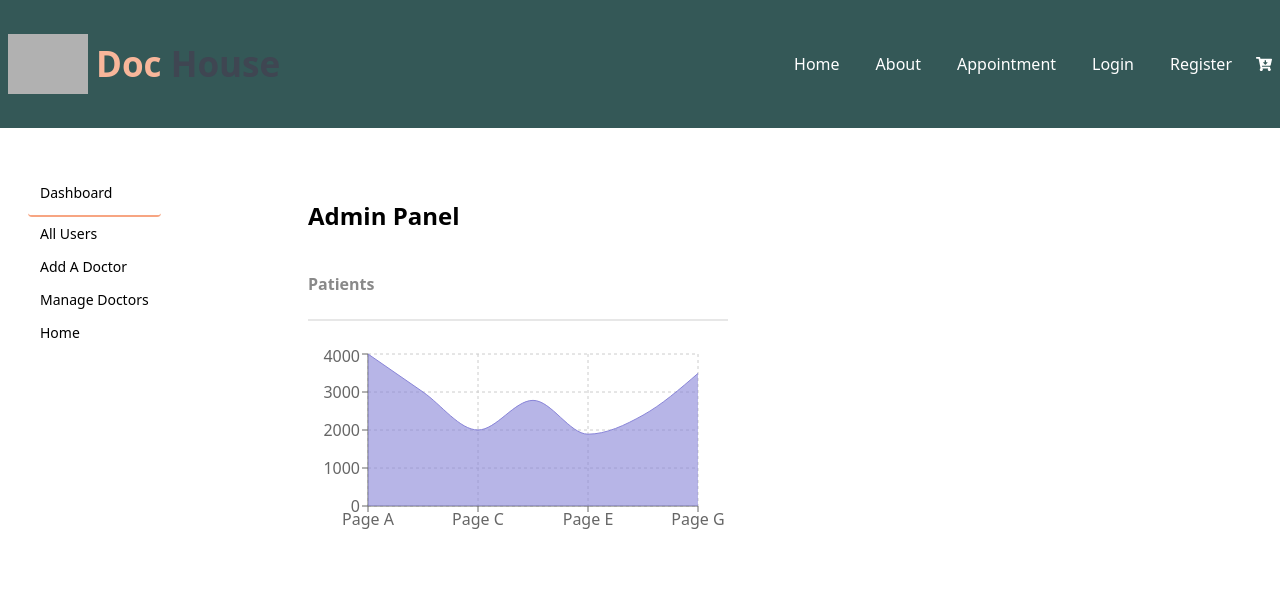
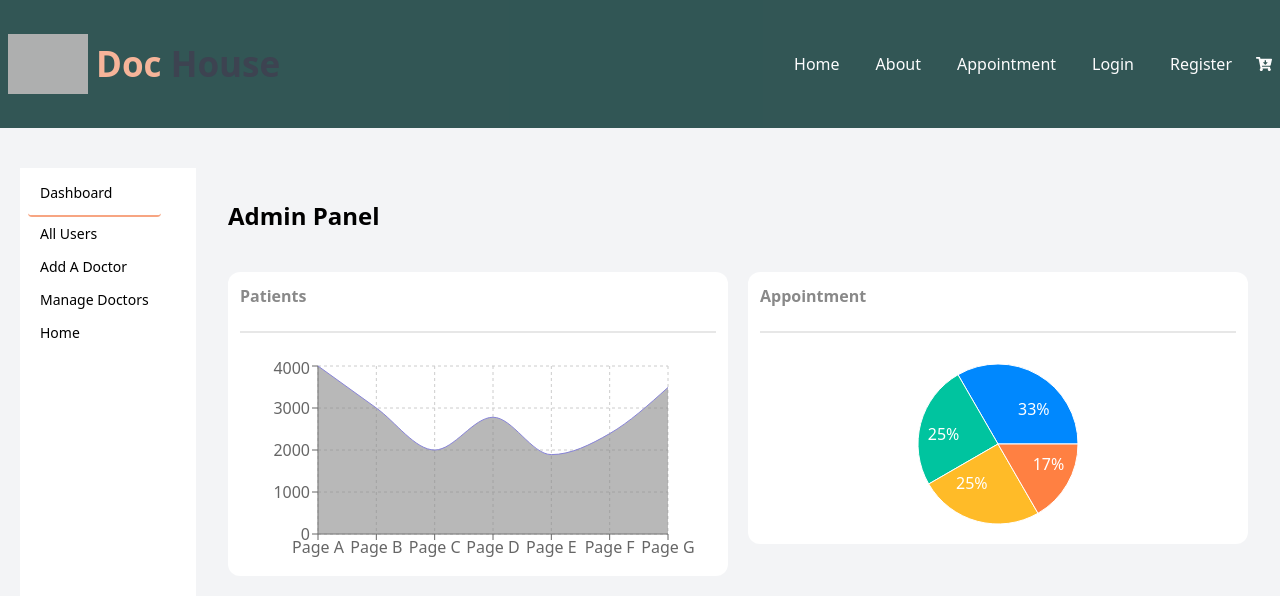
Before and after one commit to Salehchy46/doctors-house-client, a React (Vite) app: page /dashboard/addashboard in a window 1280 px wide. Shown: the top 596 px of the page. Built offline with nearby package versions, Linux system fonts and the light colour scheme; grey boxes are pictures that could not be loaded.

Commit message:
pie chart of appoint ment added

```diff
--- a/src/layouts/Dashboard.tsx
+++ b/src/layouts/Dashboard.tsx
@@ -7,9 +7,9 @@ const Dashboard: React.FC = () => {
     const isAdmin = true;
 
     return (
-        <div className='bg-white'>
+        <div className='bg-gray-100'>
             <Header></Header>
-            <div className='max-w-[1280px] bg-white mx-auto flex pl-5 py-10 text-black'>
+            <div className='max-w-[1280px] bg-gray-100 mx-auto flex pl-5 py-10 text-black'>
                 <div className='w-64 min-h-screen bg-white'>
                     <ul className='menu'>
                         {
--- a/src/pages/Dashboard/AdminPanel/AdDashboard.tsx
+++ b/src/pages/Dashboard/AdminPanel/AdDashboard.tsx
@@ -1,5 +1,6 @@
 import React from 'react';
 import ReactAreachart from './RechartAreachart';
+import Piechart from './PieChart';
 
 const AdDashboard: React.FC = () => {
     return (
@@ -14,7 +15,9 @@ const AdDashboard: React.FC = () => {
                 <div>
                     <ReactAreachart></ReactAreachart>
                 </div>
-                <div></div>
+                <div>
+                    <Piechart></Piechart>
+                </div>
             </div>
         </div>
     );
--- /dev/null
+++ b/src/pages/Dashboard/AdminPanel/PieChart.tsx
@@ -0,0 +1,52 @@
+import { Cell, Pie, PieChart, ResponsiveContainer } from 'recharts';
+
+const data = [
+    { name: 'Group A', value: 400 },
+    { name: 'Group B', value: 300 },
+    { name: 'Group C', value: 300 },
+    { name: 'Group D', value: 200 },
+];
+
+const RADIAN = Math.PI / 180;
+const COLORS = ['#0088FE', '#00C49F', '#FFBB28', '#FF8042'];
+
+const renderCustomizedLabel = ({ cx, cy, midAngle, innerRadius, outerRadius, percent }: any) => {
+    const radius = innerRadius + (outerRadius - innerRadius) * 0.5;
+    const x = cx + radius * Math.cos(-(midAngle ?? 0) * RADIAN);
+    const y = cy + radius * Math.sin(-(midAngle ?? 0) * RADIAN);
+
+    return (
+        <text x={x} y={y} fill="white" textAnchor={x > cx ? 'start' : 'end'} dominantBaseline="central">
+            {`${((percent ?? 1) * 100).toFixed(0)}%`}
+        </text>
+    );
+};
+
+export default function Piechart() {
+    return (
+        <div className='bg-white p-3 rounded-xl w-[500px]'>
+            <h3 className='text-[#898989] font-semibold'>Appointment</h3>
+            <div className='divider'></div>
+            <div className='w-44 h-44 mx-auto'>
+                <ResponsiveContainer width="100%" height="100%">
+                    <PieChart width={400} height={400}>
+                        <Pie
+                            data={data}
+                            cx="50%"
+                            cy="50%"
+                            labelLine={false}
+                            label={renderCustomizedLabel}
+                            outerRadius={80}
+                            fill="#8884d8"
+                            dataKey="value"
+                        >
+                            {data.map((entry, index) => (
+                                <Cell key={`cell-${entry.name}`} fill={COLORS[index % COLORS.length]} />
+                            ))}
+                        </Pie>
+                    </PieChart>
+                </ResponsiveContainer>
+            </div>
+        </div>
+    );
+}
--- a/src/pages/Dashboard/AdminPanel/RechartAreachart.tsx
+++ b/src/pages/Dashboard/AdminPanel/RechartAreachart.tsx
@@ -48,10 +48,10 @@ const data = [
 
 const RechartAreachart: React.FC = () => {
     return (
-        <div className='bg-white'>
+        <div className='bg-white p-3 rounded-xl w-[500px]'>
             <h3 className='text-[#898989] font-semibold'>Patients</h3>
             <div className='divider'></div>
-            <div className='w-[420px] h-48'>
+            <div className='w-[440px] h-52 mx-auto'>
                 <ResponsiveContainer width="100%" height="100%">
                     <AreaChart
                         width={500}
@@ -68,7 +68,7 @@ const RechartAreachart: React.FC = () => {
                         <XAxis dataKey="name" />
                         <YAxis />
                         <Tooltip />
-                        <Area type="monotone" dataKey="uv" stroke="#8884d8" fill="#8884d8" />
+                        <Area type="monotone" dataKey="uv" stroke="#8884d8" fill="#898989" />
                     </AreaChart>
                 </ResponsiveContainer>
             </div>
```
